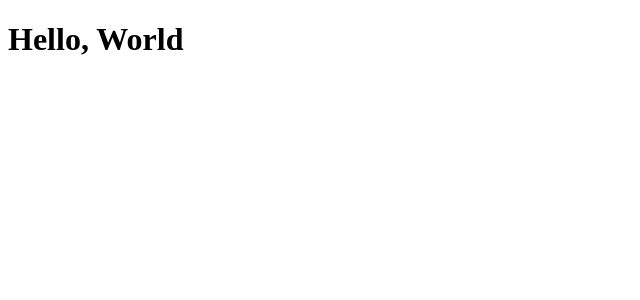
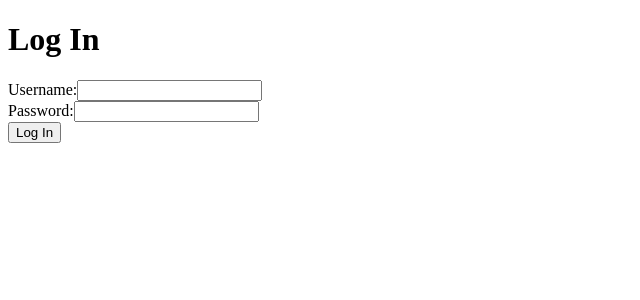
Before and after one commit to cdriehuys/ultimanager-web, a React app: page /login in a window 1280 px wide. Shown: the top 300 px of the page, without its empty margins (0-640 px from the left). Built offline with nearby package versions, Linux system fonts and the light colour scheme; the HTML template or start-up script is replaced by a standard one.

Commit message:
Add login form skeleton.

```diff
--- a/package.json
+++ b/package.json
@@ -30,6 +30,7 @@
   },
   "dependencies": {
     "react": "^16.0.0",
-    "react-dom": "^16.0.0"
+    "react-dom": "^16.0.0",
+    "react-router-dom": "^4.2.2"
   }
 }
--- /dev/null
+++ b/src/containers/LoginContainer.jsx
@@ -0,0 +1,19 @@
+import React from 'react';
+
+
+const LoginContainer = () => (
+  <div>
+    <h1>Log In</h1>
+    <form>
+      <label htmlFor="username">Username:</label>
+      <input name="username" /> <br />
+      <label htmlFor="password">Password:</label>
+      <input name="password" type="password" /> <br />
+
+      <button type="submit">Log In</button>
+    </form>
+  </div>
+);
+
+
+export default LoginContainer;
--- a/src/index.jsx
+++ b/src/index.jsx
@@ -1,9 +1,16 @@
 import React from 'react';
 import ReactDOM from 'react-dom';
+import { BrowserRouter, Route } from 'react-router-dom';
+
+import LoginContainer from './containers/LoginContainer';
 
 
 const Root = () => (
-  <h1>Hello, World</h1>
+  <BrowserRouter>
+    <div>
+      <Route path="/login" component={LoginContainer} />
+    </div>
+  </BrowserRouter>
 );
 
 
--- a/webpack.config.babel.js
+++ b/webpack.config.babel.js
@@ -38,4 +38,7 @@ export default {
     path: BUILD_DIR,
   },
   plugins: [HTMLWebpackPluginConfig],
+  resolve: {
+    extensions: ['*', '.js', '.jsx'],
+  },
 };
```
Also changed, not shown: 1 other file (tests, documents, lock files or other folders).
